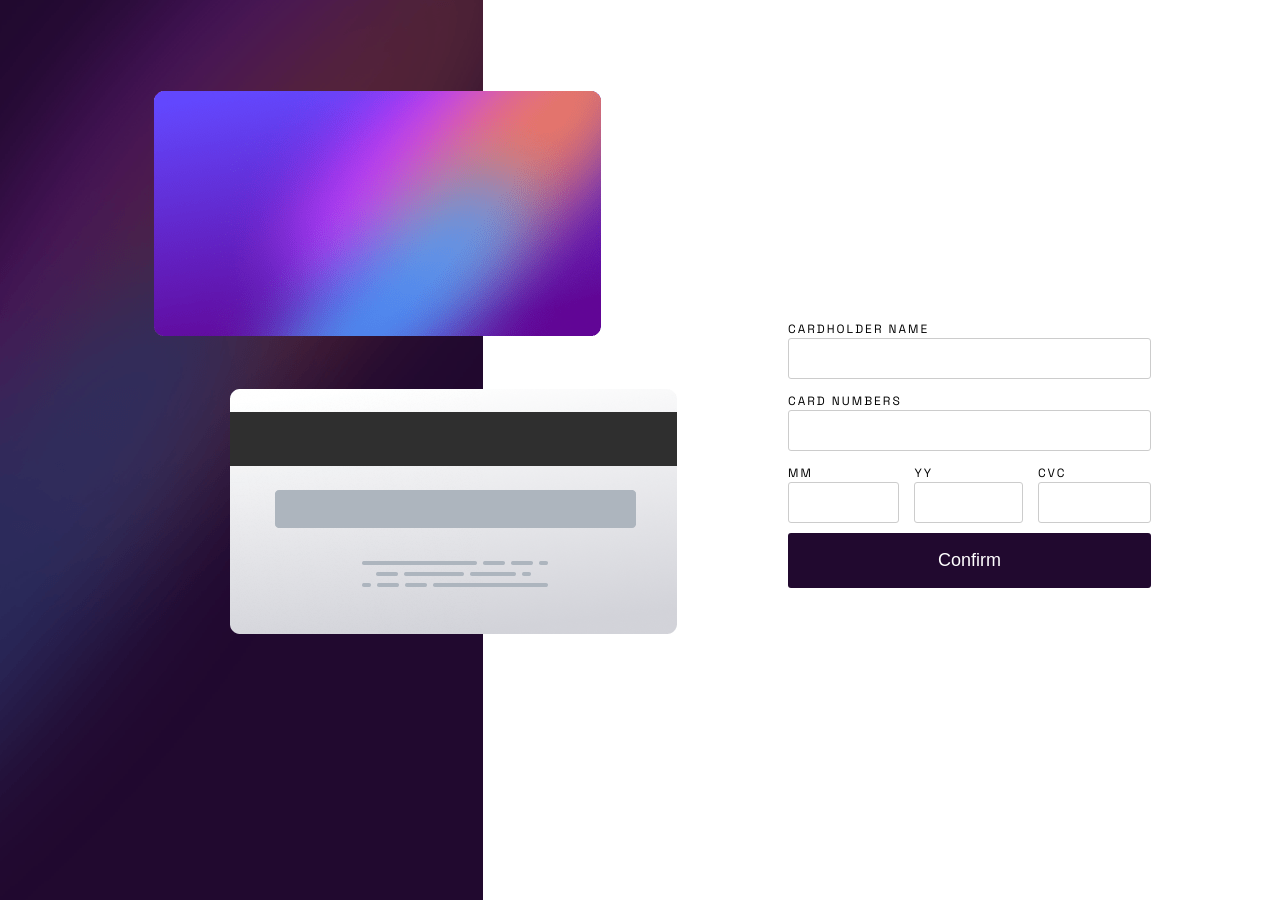
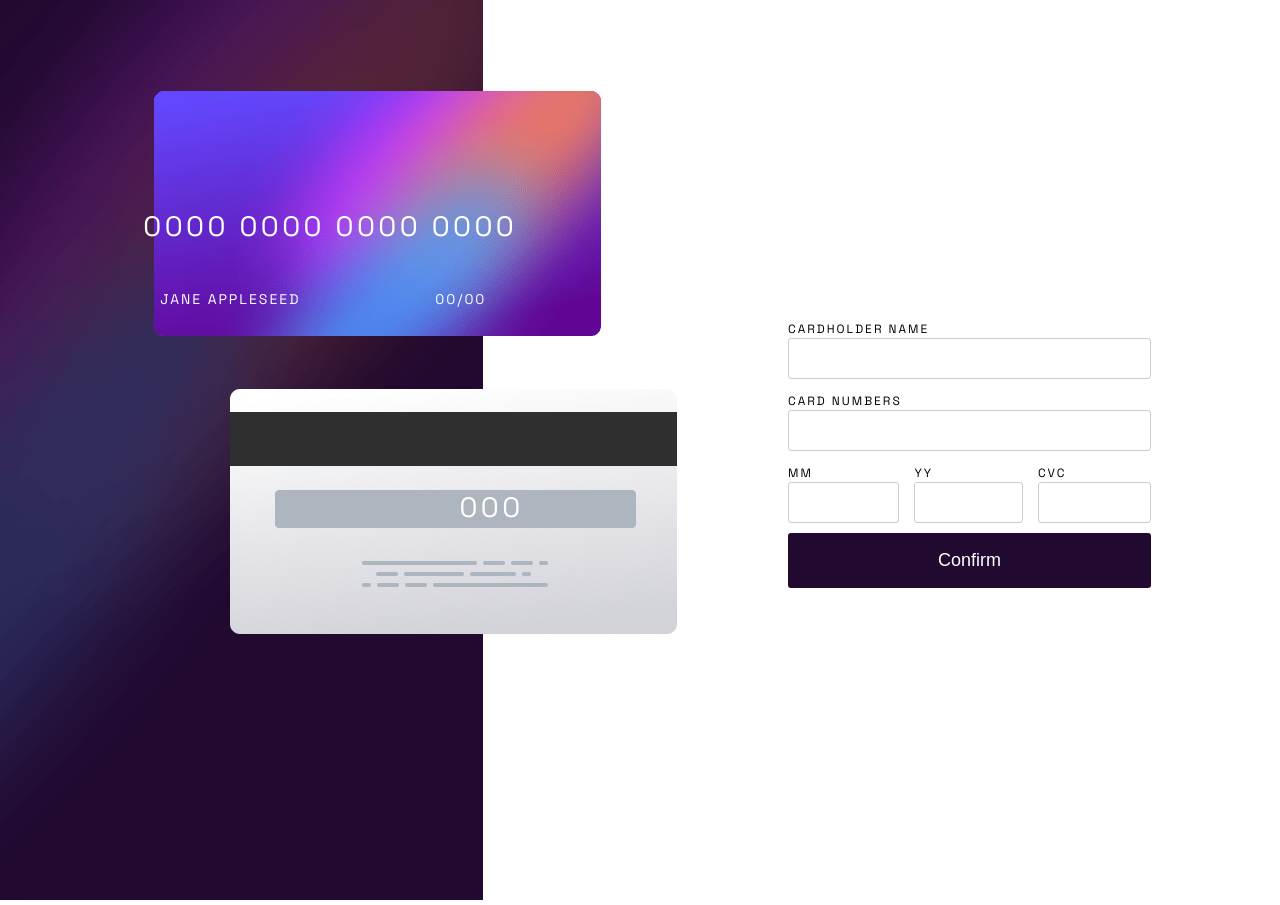
Before and after one commit to astarta16/interactive-card-details, a React (Vite) app: page / in a window 1280 px wide. Built offline with nearby package versions, Linux system fonts and the light colour scheme.

Commit message:
add card number and cvc

```diff
--- a/src/Components/Card.tsx
+++ b/src/Components/Card.tsx
@@ -19,12 +19,42 @@ const CardImageBack = styled.img`
   left: 30%;
 `;
 
+const CardText = styled.div`
+  position: absolute;
+  color: white;
+  transform: translate(-50%, -50%);
+  font-size: 28px;
+font-weight: 500;
+letter-spacing: 3.422px;
+`;
+
+const CardName = styled.div`
+  color: white;
+  font-size: 14px;
+font-style: normal;
+font-weight: 500;
+line-height: normal;
+letter-spacing: 2px;
+text-transform: uppercase;
+transform: translate(-50%, -50%);
+position: absolute;
+
+
+`;
+
 function Card() {
   return (
     <Container>
       <img src={BgImage} alt="Background" />
       <CardImageFront src={CardFront} alt="Card Front" />
+      <CardText style={{ top: "25%", left: "43%" }}>0000 0000 0000 0000</CardText>
+      <CardName style={{ top: "33%", left: "30%" }}>JANE APPLESEED</CardName>
+      <CardName style={{ top: "33%", left: "60%" }}>00/00</CardName>
+
+
+
       <CardImageBack src={CardBack} alt="Card Back" />
+      <CardText style={{ top: "56%", left: "64%" }}>000</CardText>
     </Container>
   );
 }
```
